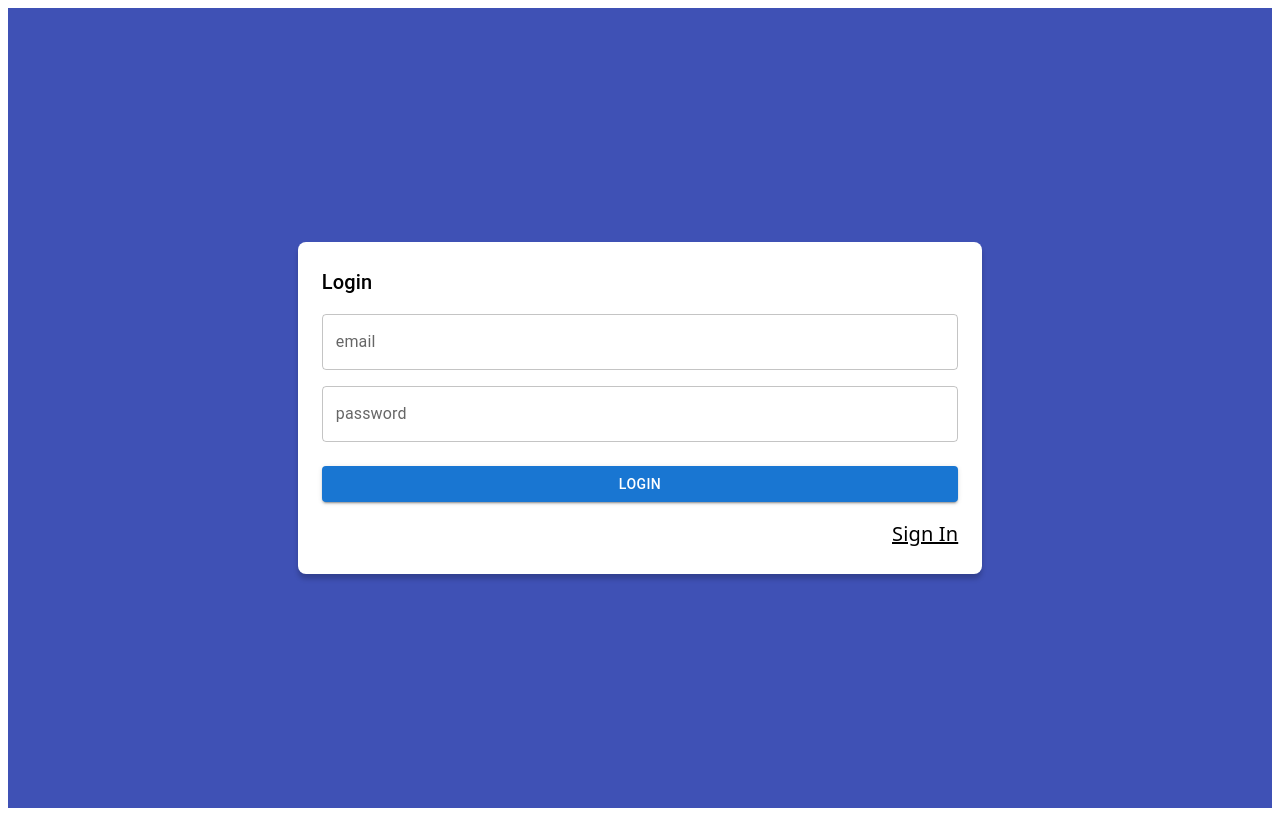
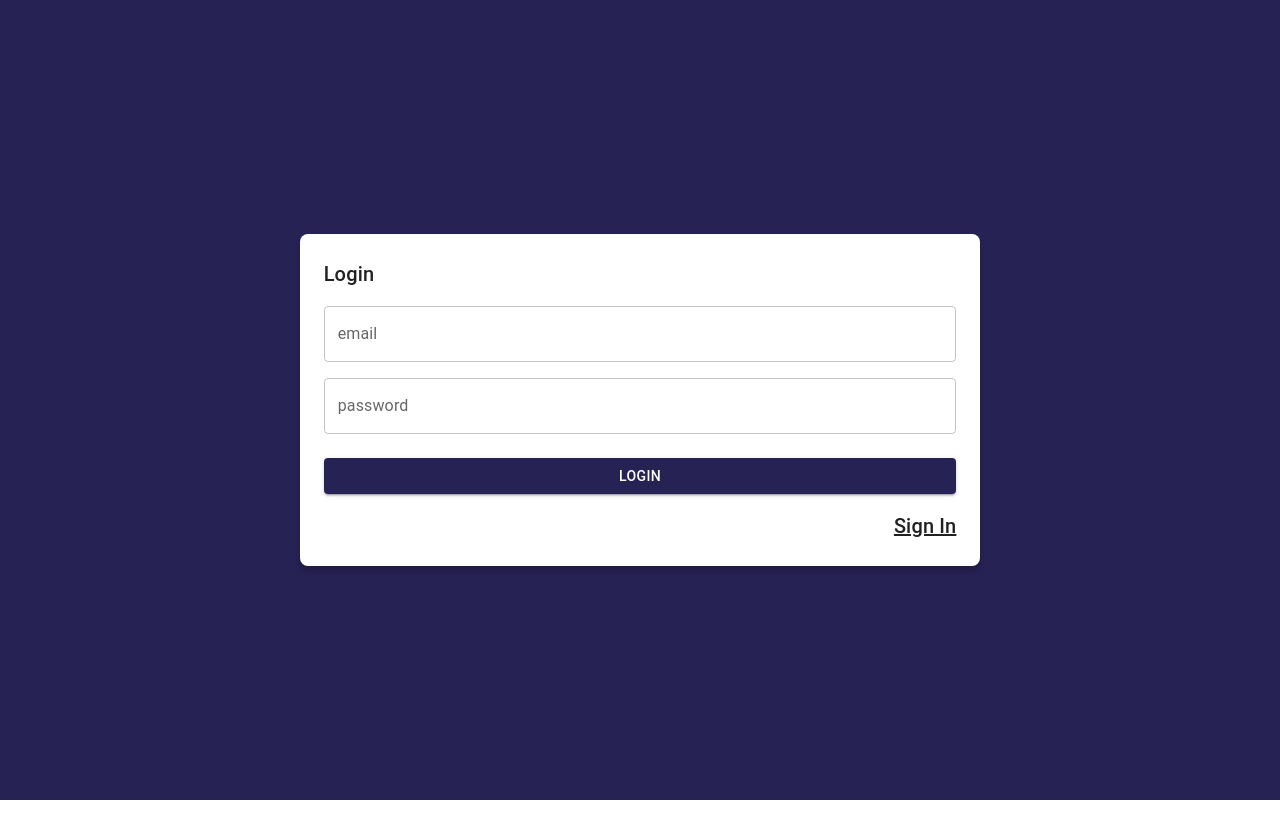
Before and after one commit to fernandoG494/pet-project, a React (Vite) app: page /auth/login in a window 1280 px wide. Built offline with nearby package versions, Linux system fonts and the light colour scheme.

Commit message:
Theme implemented

```diff
--- a/src/App.tsx
+++ b/src/App.tsx
@@ -1,9 +1,12 @@
 import React from 'react';
 import AppRouter from './router/AppRouter';
+import Apptheme from './theme/AppTheme';
 
 const App = () => {
     return (
-        <AppRouter />
+        <Apptheme>
+            <AppRouter />
+        </Apptheme>
     );
 };
 
--- a/src/auth/pages/LoginPage.tsx
+++ b/src/auth/pages/LoginPage.tsx
@@ -13,7 +13,7 @@ const LoginPage = () => {
             justifyContent="center"
             sx={{
                 minHeight: '100vh',
-                backgroundColor: '#3f51b5',
+                backgroundColor: 'primary.main',
                 padding: 4,
             }}
         >
--- a/src/index.css
+++ b/src/index.css
@@ -1,9 +1,3 @@
-* {
-    font-family: system-ui, -apple-system, BlinkMacSystemFont,
-    'Segoe UI', Roboto, Oxygen, Ubuntu, Cantarell, 'Open Sans',
-    'Helvetica Neue', sans-serif;
-}
-
 .login-shadow {
     box-shadow: 0px 5px 5px
         rgba(0, 0, 0, 0.2);
--- /dev/null
+++ b/src/theme/AppTheme.tsx
@@ -0,0 +1,38 @@
+import React, { ReactNode } from 'react';
+import { ThemeProvider } from '@emotion/react';
+import CssBaseLine from '@mui/material/CssBaseline';
+import { red } from '@mui/material/colors';
+import { createTheme } from "@mui/material";
+
+interface Props {
+    children?: ReactNode;
+}
+
+const AppTheme = ({ children }: Props) => {
+
+    const purpleTheme = createTheme({
+        palette: {
+            primary: {
+                main: '#262254',
+            },
+            secondary: {
+                main: '#543884',
+            },
+            error: {
+                main: red.A400,
+            }
+        },
+        typography: {
+            fontFamily: '"Roboto", "Helvetica", "Arial", sans-serif',
+        }
+    });
+
+    return (
+        <ThemeProvider theme={purpleTheme}>
+            <CssBaseLine />
+            {children}
+        </ThemeProvider>
+    )
+}
+
+export default AppTheme;
--- /dev/null
+++ b/src/theme/index.js
@@ -0,0 +1 @@
+export * from './Apptheme';
```
